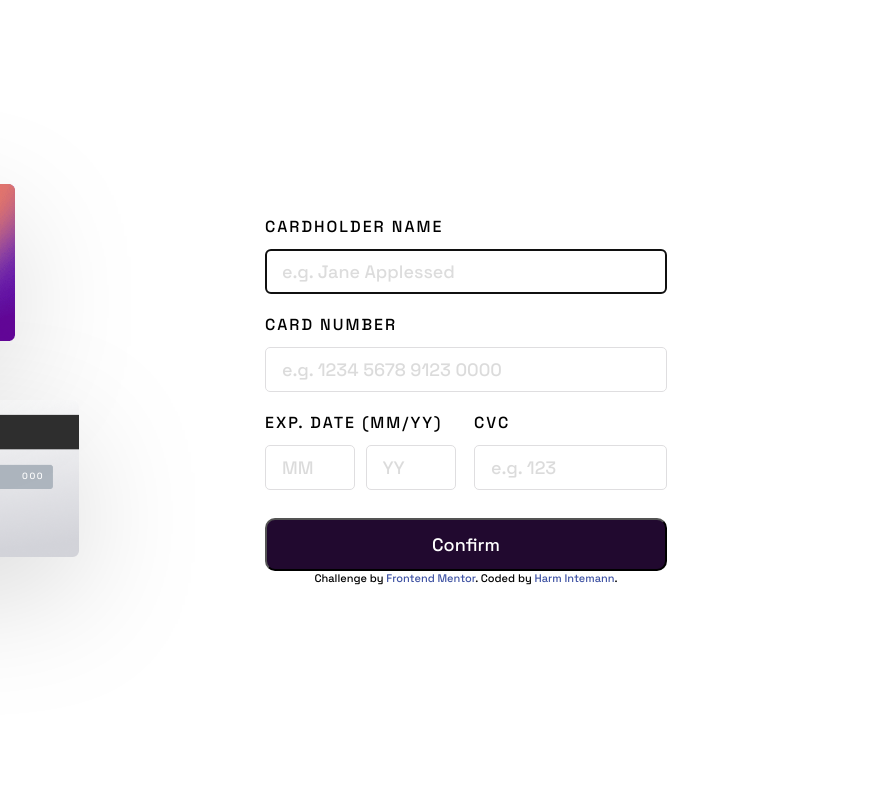
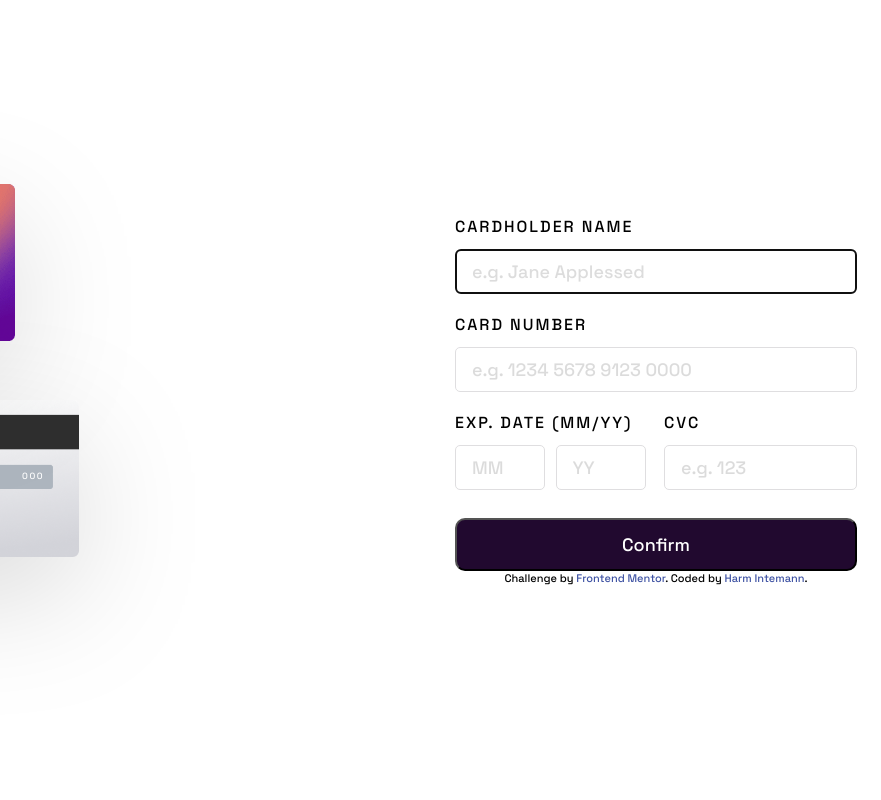
Before and after one commit to ghintema/FrontEndMentor_Credit-card-checker, a plain HTML site: page index.html in a window 1280 px wide. Shown: the full height of the page, 399-1280 px from the left. Drawn offline with Linux system fonts and the light colour scheme.

Commit message:
Layout optimization: Add justify-content: space-between to body on desktop-version;

```diff
--- a/stylsheet.css
+++ b/stylsheet.css
@@ -48,12 +48,13 @@ header {
     filter: drop-shadow(0px 39px 60px rgba(0, 0, 0, 0.142481));
 }
 
-@media screen and (min-width:900px) {
+@media screen and (min-width:1000px) {
     body {
-       max-width: none;
+       max-width: 1400px;
+       margin:auto;
        display: flex;
+       justify-content: space-between;
        align-items: center;
-       gap:20%
     }
     header {
         width: 30% ;
```
Also changed, not shown: 1 other file.
